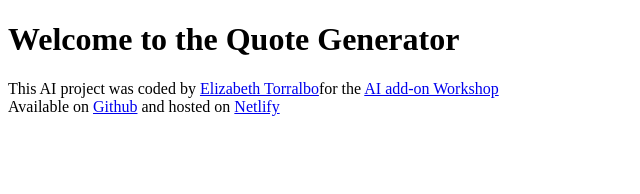
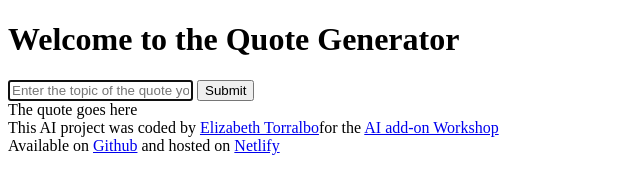
Before and after one commit to eliztorr/quote-generator, a plain HTML site: page index.html in a window 1280 px wide. Shown: the whole page, without its empty margins (0-640 px from the left). Drawn offline with Linux system fonts and the light colour scheme; files that its build step writes are made by us from their sources.

Commit message:
added basic html

```diff
--- a/index.html
+++ b/index.html
@@ -7,7 +7,23 @@
     <title>Quote Generator</title>
   </head>
   <body>
-    <h1>Welcome to the Quote Generator</h1>
+    <header>
+      <h1>Welcome to the Quote Generator</h1>
+    </header>
+    <main>
+      <form>
+        <input
+          type="text"
+          placeholder="Enter the topic of the quote you want to read"
+          autofocus
+          required
+          autocomplete="off"
+        />
+        <input type="submit" />
+      </form>
+      <div>The quote goes here</div>
+    </main>
+
     <footer>
       This AI project was coded by
       <a href="https://www.linkedin.com/in/eliztorr/" target="_blank"
```
